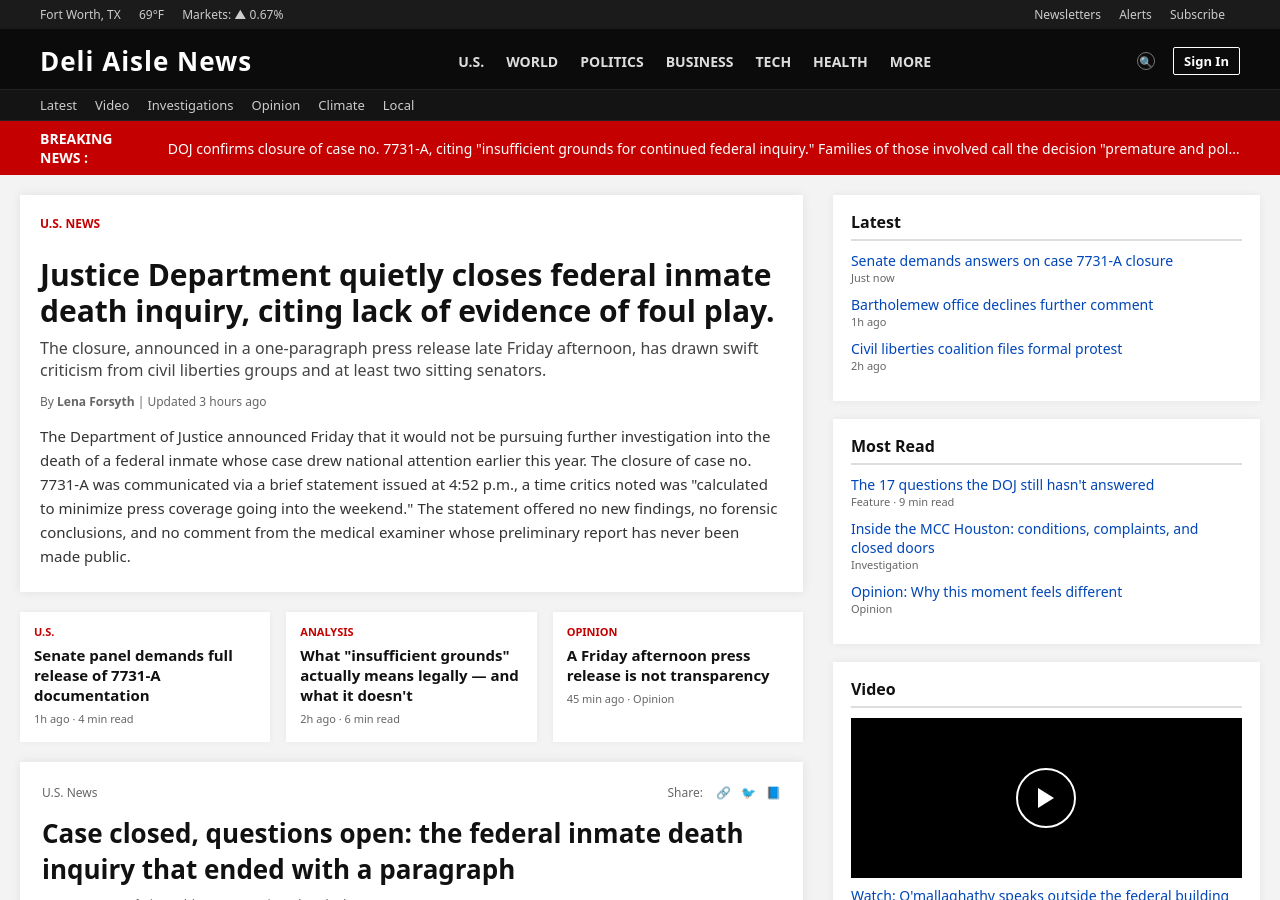
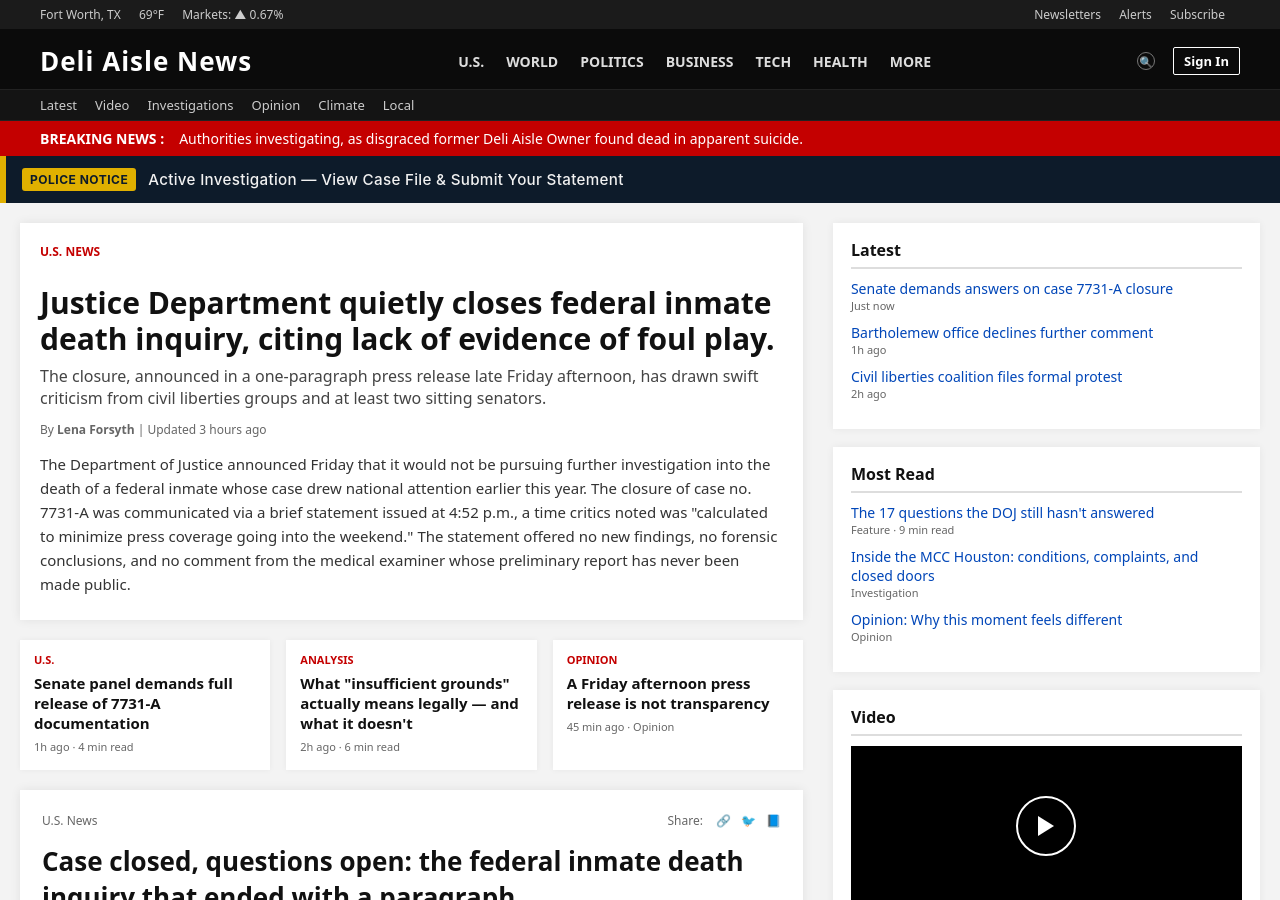
Before and after one commit to NotAnIronman/ARG, a Jekyll site: the page built from pages/us.html, in a window 1280 px wide and 900 px high. Built offline with Jekyll 4.4.1, drawn with Linux system fonts in a browser that asks for light colours.

Commit message:
Update us.html

```diff
--- a/pages/us.html
+++ b/pages/us.html
@@ -1,61 +1,9 @@
-<!DOCTYPE html>
-<html lang="en">
-<head>
-<meta charset="UTF-8">
-<meta name="viewport" content="width=device-width, initial-scale=1.0">
-<title>Deli Aisle News | U.S. News</title>
-<link rel="stylesheet" href="styles.css">
-</head>
-<body>
-
-<!-- case no. 7731-A — DO NOT REPUBLISH -->
-<!-- this page last audited: see /data/audit_log.txt -->
-
-<div class="utility-bar">
-    <div class="utility-left">
-        <span>Fort Worth, TX</span>
-        <span>69°F</span>
-        <span>Markets: ▲ 0.67%</span>
-    </div>
-    <div class="utility-right">
-        <span>Newsletters</span>
-        <span>Alerts</span>
-        <span>Subscribe</span>
-    </div>
-</div>
-
-<div class="header">
-    <div class="logo">Deli Aisle News</div>
-    <nav class="primary-nav">
-        <a href="us.html">U.S.</a>
-        <a href="world.html">World</a>
-        <a href="politics.html">Politics</a>
-        <a href="business.html">Business</a>
-        <a href="tech.html">Tech</a>
-        <a href="health.html">Health</a>
-        <a href="soon.html">More</a>
-    </nav>
-    <div class="header-actions">
-        <div class="search-icon">🔍</div>
-        <div class="signin">Sign In</div>
-    </div>
-</div>
-
-<div class="secondary-nav">
-    <a href="soon.html">Latest</a>
-    <a href="soon.html">Video</a>
-    <a href="soon.html">Investigations</a>
-    <a href="soon.html">Opinion</a>
-    <a href="soon.html">Climate</a>
-    <a href="local.html">Local</a>
-</div>
-
-<div class="breaking-bar">
-    <div class="breaking-label">Breaking News :</div>
-    <div class="breaking-headline">
-        DOJ confirms closure of case no. 7731-A, citing "insufficient grounds for continued federal inquiry." Families of those involved call the decision "premature and politically motivated."
-    </div>
-</div>
+---
+layout: default
+title: "Breaking News"
+breaking_headline: "Authorities investigating, as disgraced former Deli Aisle Owner found dead in apparent suicide."
+show_banner: true
+---
 
 <div class="page">
     <div>
@@ -159,16 +107,5 @@
         </section>
     </aside>
 </div>
-
-<footer class="footer">
-    <div class="footer-grid">
-        <div><h4>News</h4><a href="us.html">U.S.</a><a href="world.html">World</a><a href="politics.html">Politics</a><a href="local.html">Local</a></div>
-        <div><h4>Sections</h4><a href="business.html">Business</a><a href="tech.html">Tech</a><a href="health.html">Health</a><a href="soon.html">Climate</a></div>
-        <div><h4>About</h4><a href="about.html">About Us</a><a href="standards.html">Standards</a><a href="careers.html">Careers</a><a href="soon.html">Press</a></div>
-        <div><h4>Contact</h4><a href="soon.html">Contact Us</a><a href="tip.html">Send a Tip</a><a href="soon.html">Corrections</a><a href="privacy.html">Privacy</a></div>
-    </div>
-    <div class="footer-bottom">© 2026 Deli Aisle News Network. All rights reserved.</div>
-</footer>
-
 </body>
 </html>
```
